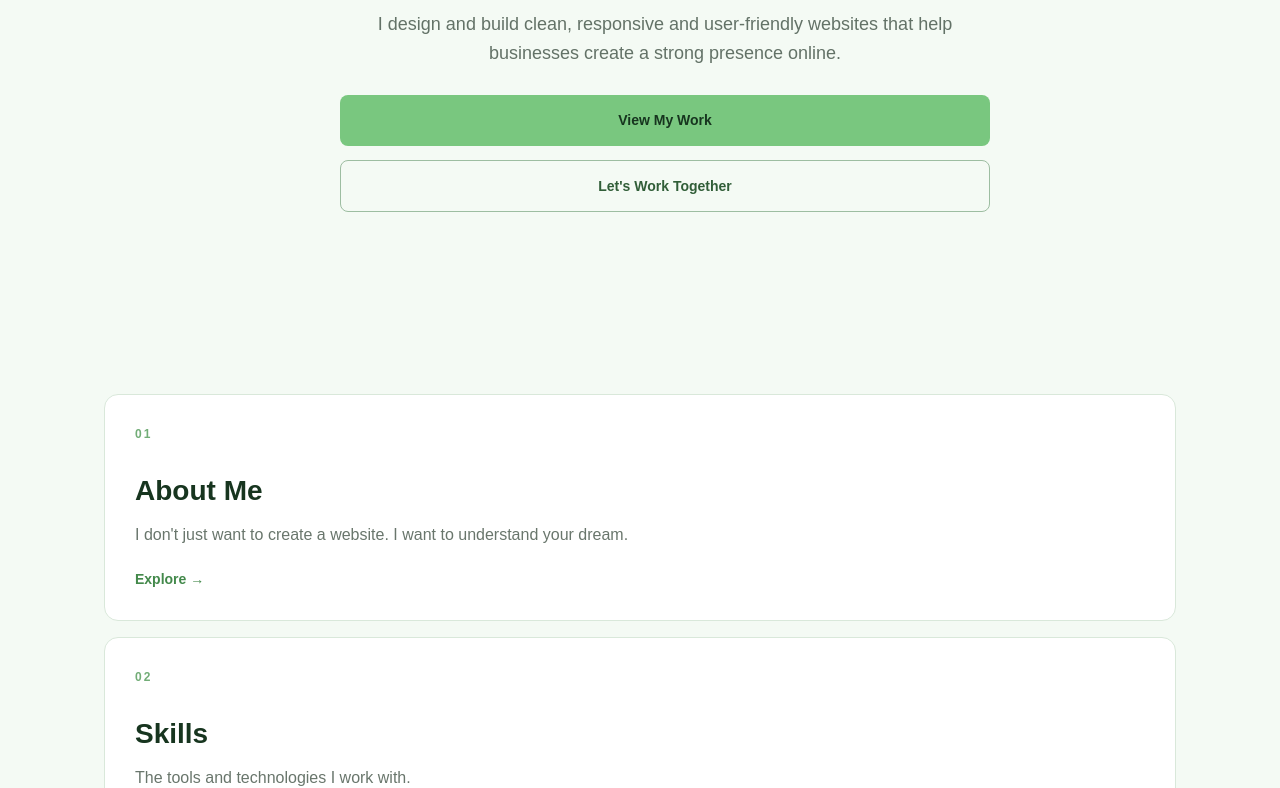
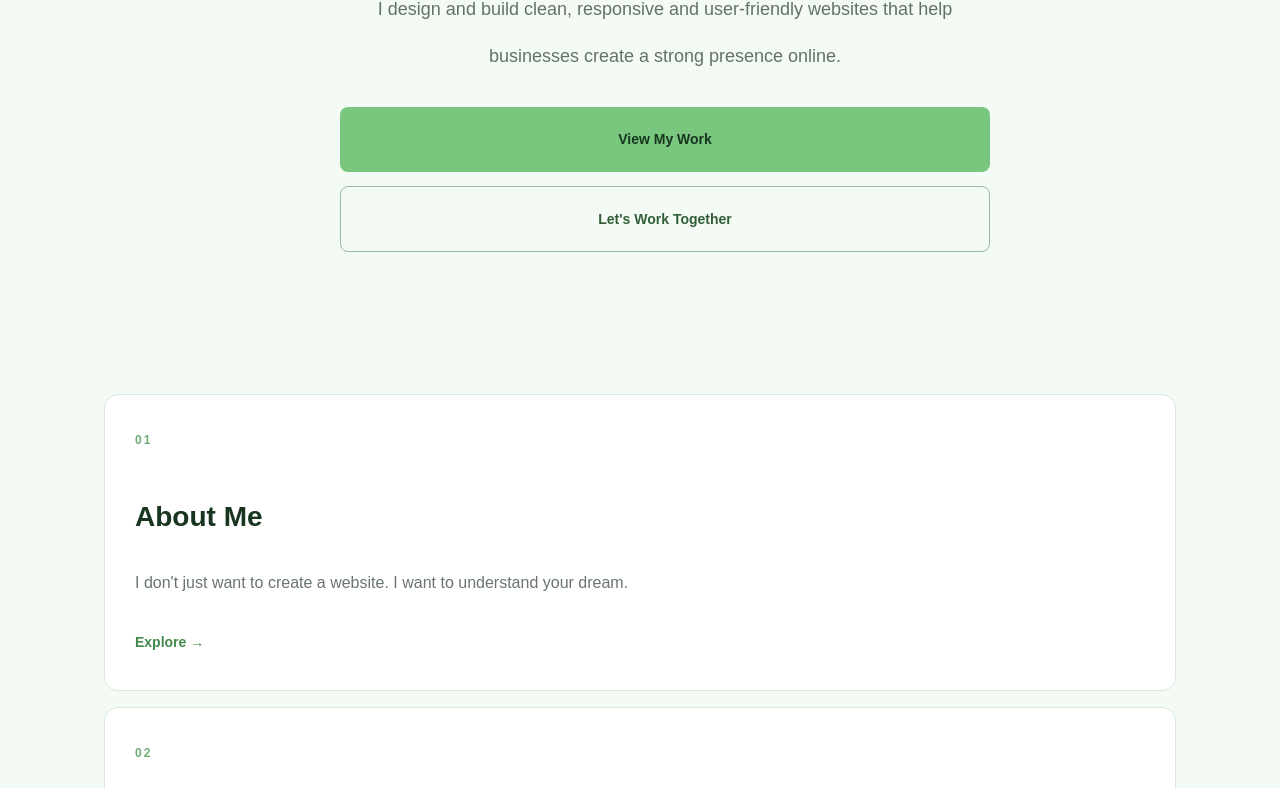
Before and after one commit to mascultyjnr-coder/SolvePro-Tech, a plain HTML site: page index.html in a window 1280 px wide. Shown: the part 425-1213 px from the top of the page. Drawn offline with Linux system fonts and the light colour scheme.

Commit message:
Update style.css

```diff
--- a/style.css
+++ b/style.css
@@ -12,7 +12,7 @@ body {
     font-family: Arial, Helvetica, sans-serif;
     background: #f4faf4;
     color: #17351f;
-    line-height: 1.6;
+    line-height: 2.6;
 }
 
 a {
```
